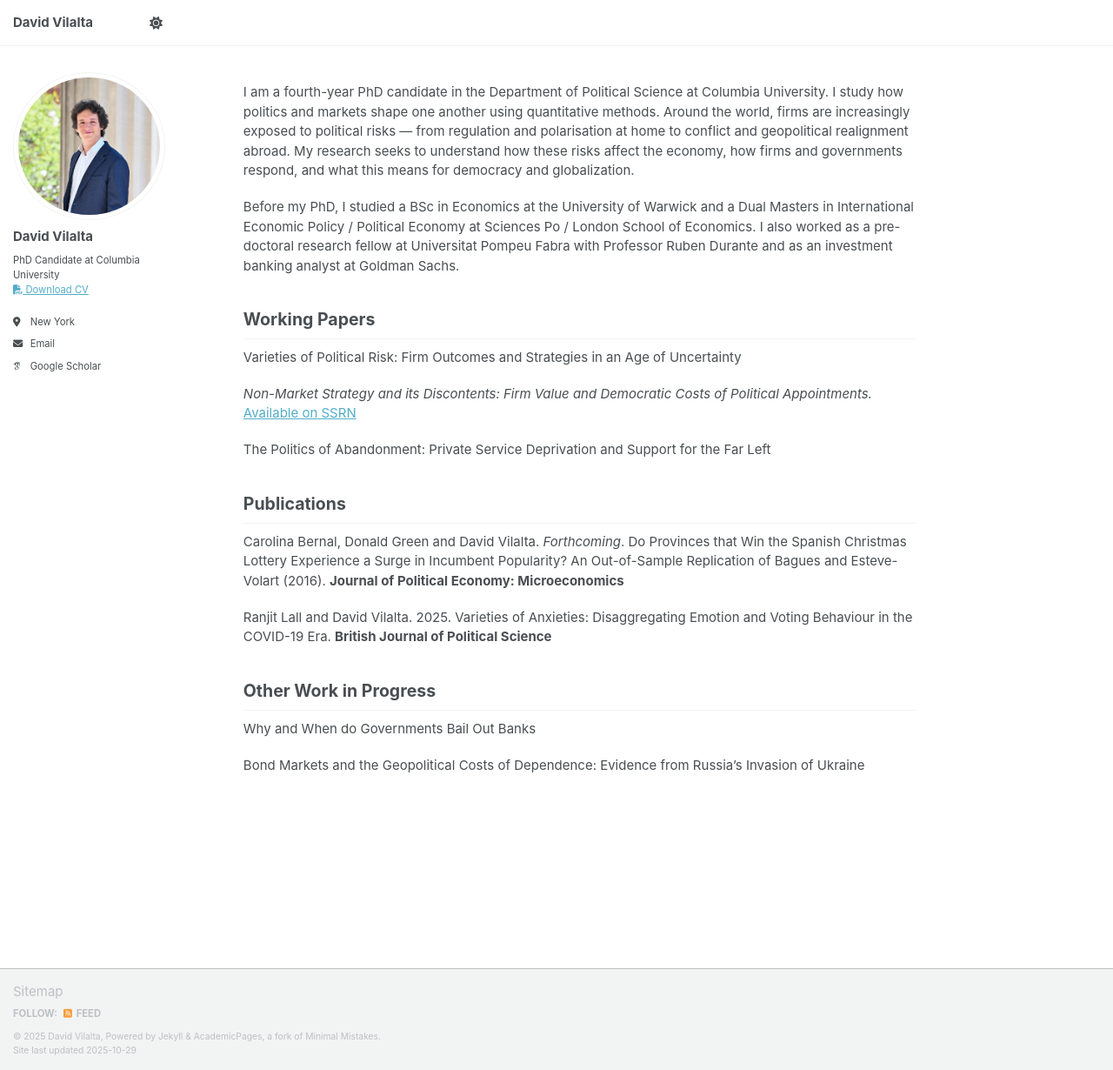
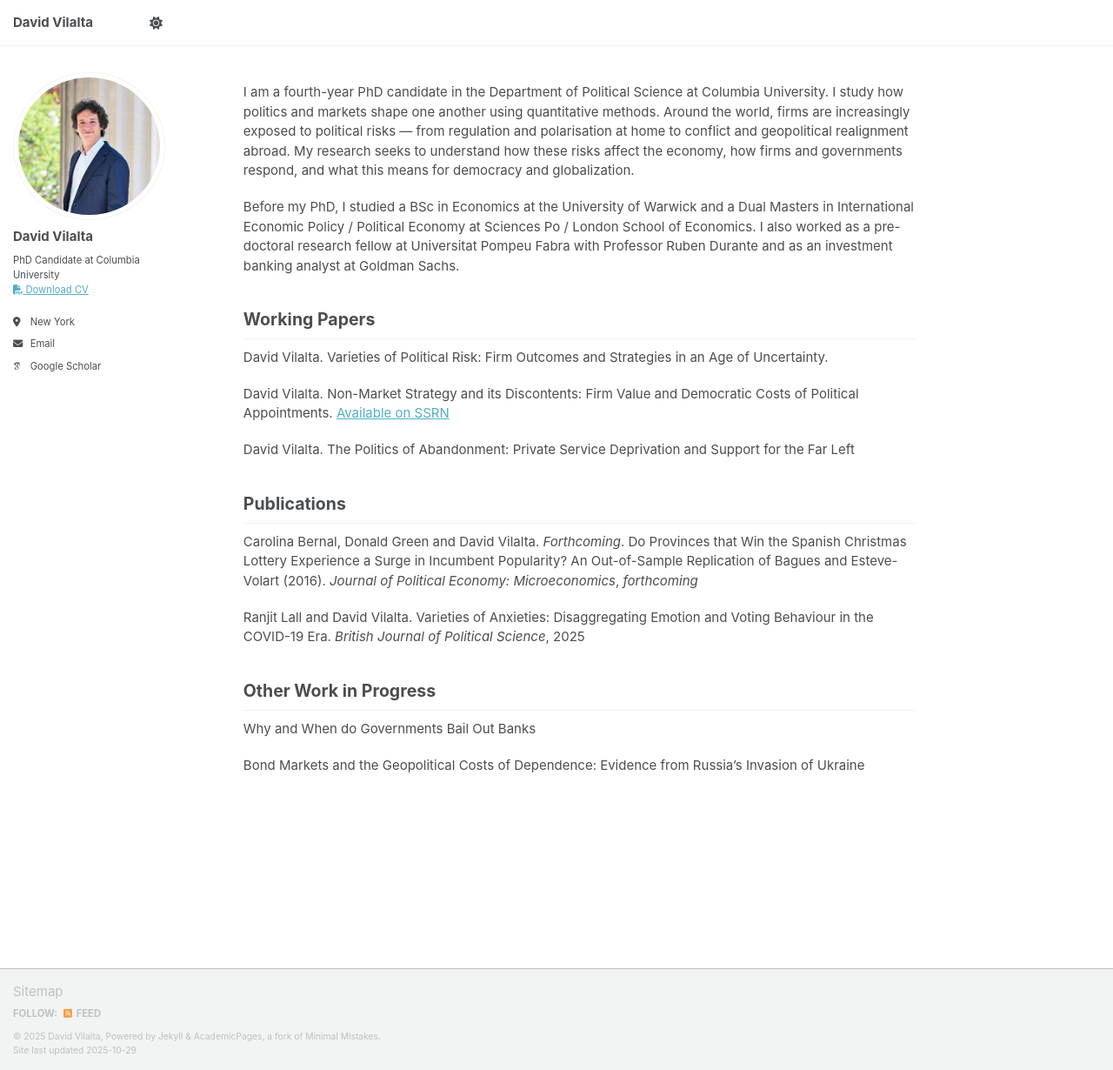
Before and after one commit to davidvilalta/davidvilalta.github.io, a Jekyll site: the page built from _pages/about.md, in a window 1280 px wide and 1230 px high. Shown: the whole window at 87% size. Built offline with Jekyll 4.4.1, drawn with Linux system fonts in a browser that asks for light colours; some web fonts are replaced; a script that is not in the unit is left out.

Commit message:
Update about.md

```diff
--- a/_pages/about.md
+++ b/_pages/about.md
@@ -19,19 +19,17 @@ Before my PhD, I studied a BSc in Economics at the University of Warwick and a D
 
 ## Working Papers
 
-Varieties of Political Risk: Firm Outcomes and Strategies in an Age of Uncertainty
+David Vilalta. Varieties of Political Risk: Firm Outcomes and Strategies in an Age of Uncertainty.
 
-<i>Non-Market Strategy and its Discontents: Firm Value and Democratic Costs of Political Appointments.</i>
-<a href="https://papers.ssrn.com/sol3/papers.cfm?abstract_id=5540800" target="_blank" rel="noopener">Available on SSRN</a>
+David Vilalta. Non-Market Strategy and its Discontents: Firm Value and Democratic Costs of Political Appointments. <a href="https://papers.ssrn.com/sol3/papers.cfm?abstract_id=5540800" target="_blank" rel="noopener">Available on SSRN</a>
 
-
-The Politics of Abandonment: Private Service Deprivation and Support for the Far Left
+David Vilalta. The Politics of Abandonment: Private Service Deprivation and Support for the Far Left
 
 ## Publications
 
-Carolina Bernal, Donald Green and David Vilalta. _Forthcoming_. Do Provinces that Win the Spanish Christmas Lottery Experience a Surge in Incumbent Popularity? An Out-of-Sample Replication of Bagues and Esteve-Volart (2016). **Journal of Political Economy: Microeconomics**
+Carolina Bernal, Donald Green and David Vilalta. _Forthcoming_. Do Provinces that Win the Spanish Christmas Lottery Experience a Surge in Incumbent Popularity? An Out-of-Sample Replication of Bagues and Esteve-Volart (2016). _Journal of Political Economy: Microeconomics_, _forthcoming_
 
-Ranjit Lall and David Vilalta. 2025. Varieties of Anxieties: Disaggregating Emotion and Voting Behaviour in the COVID-19 Era. **British Journal of Political Science**
+Ranjit Lall and David Vilalta. Varieties of Anxieties: Disaggregating Emotion and Voting Behaviour in the COVID-19 Era. _British Journal of Political Science_, 2025
 
 ## Other Work in Progress
 
```
